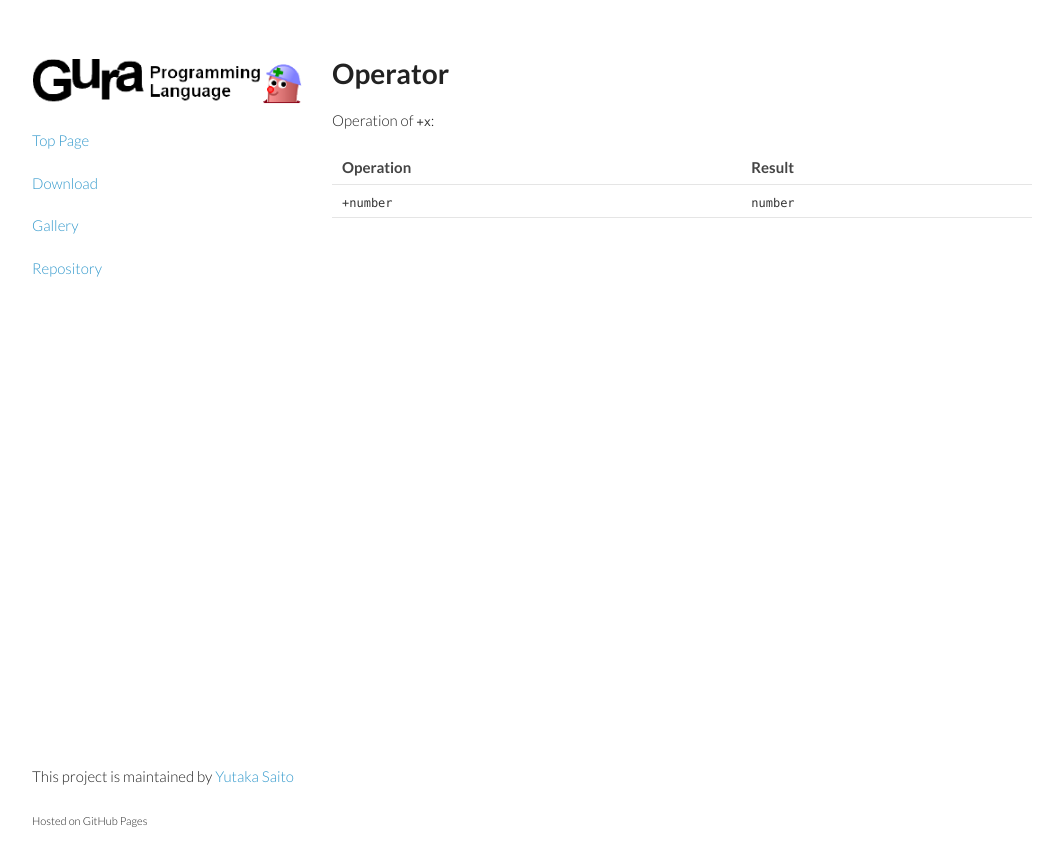
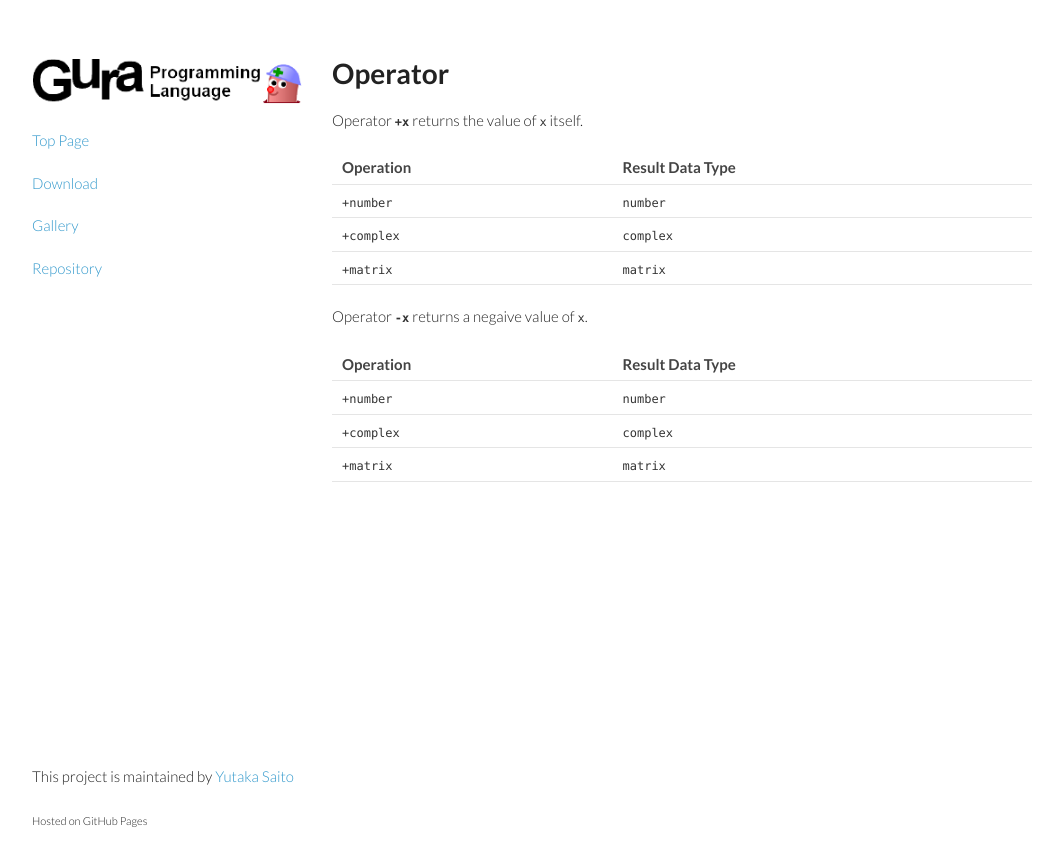
Before and after one commit to rudidude86/gura-lang.github.io, a Jekyll site: the page built from documents/Operator.md, in a window 1280 px wide. Shown: the top 866 px of the page, without its empty margins (108-1171 px from the left). Built offline with Jekyll 4.4.1, drawn with Linux system fonts in a browser that asks for light colours; Markdown is read by kramdown in place of the engine named in the settings.

Commit message:
update Operator.md

```diff
--- a/documents/Operator.md
+++ b/documents/Operator.md
@@ -6,9 +6,20 @@ title: Operator
 
 # {{ page.title }}
 
-Operation of <code>+x</code>:
+Operator **`+x`** returns the value of `x` itself.
 
 <table>
-<tr><th>Operation</th><th>Result</th></tr>
+<tr><th>Operation</th><th>Result Data Type</th></tr>
 <tr><td><code>+number</code></td><td><code>number</code></td></tr>
+<tr><td><code>+complex</code></td><td><code>complex</code></td></tr>
+<tr><td><code>+matrix</code></td><td><code>matrix</code></td></tr>
 </table>
+
+Operator **`-x`** returns a negaive value of `x`.
+
+<table>
+<tr><th>Operation</th><th>Result Data Type</th></tr>
+<tr><td><code>+number</code></td><td><code>number</code></td></tr>
+<tr><td><code>+complex</code></td><td><code>complex</code></td></tr>
+<tr><td><code>+matrix</code></td><td><code>matrix</code></td></tr>
+</table>
```
